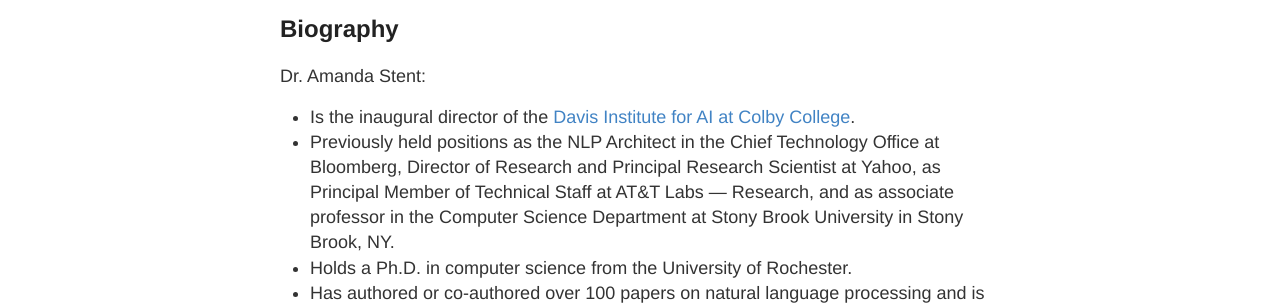
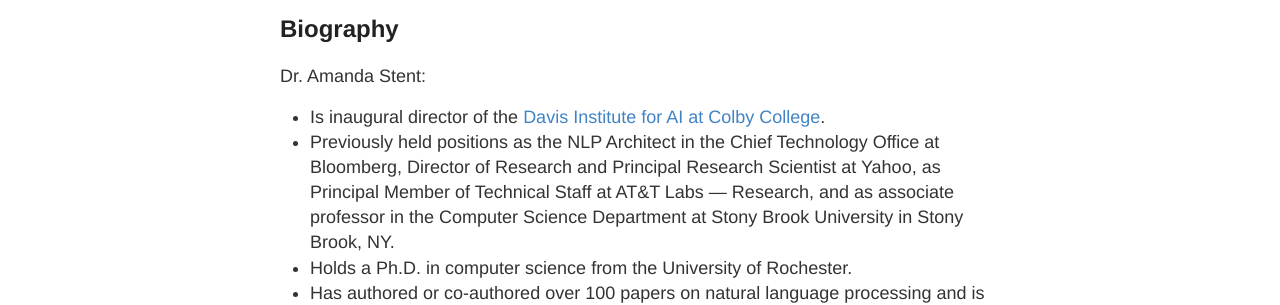
Before and after one commit to ajstent/ajstent.github.io, a Jekyll site: the page built from index.md, in a window 1280 px wide. Shown: the part 322-627 px from the top of the page. Built offline with Jekyll 4.4.1, drawn with Linux system fonts in a browser that asks for light colours.

Commit message:
Update index.md

```diff
--- a/index.md
+++ b/index.md
@@ -9,7 +9,7 @@ title:
 ## Biography
 
 Dr. Amanda Stent:
-* Is the inaugural director of the [Davis Institute for AI at Colby College](https://artificial-intelligence.colby.edu/).
+* Is inaugural director of the [Davis Institute for AI at Colby College](https://artificial-intelligence.colby.edu/).
 * Previously held positions as the NLP Architect in the Chief Technology Office at Bloomberg, Director of Research and Principal Research Scientist at Yahoo, as Principal Member of Technical Staff at AT&T Labs — Research, and as associate professor in the Computer Science Department at Stony Brook University in Stony Brook, NY.
 * Holds a Ph.D. in computer science from the University of Rochester.
 * Has authored or co-authored over 100 papers on natural language processing and is co-inventor on over 30 patents.
```
